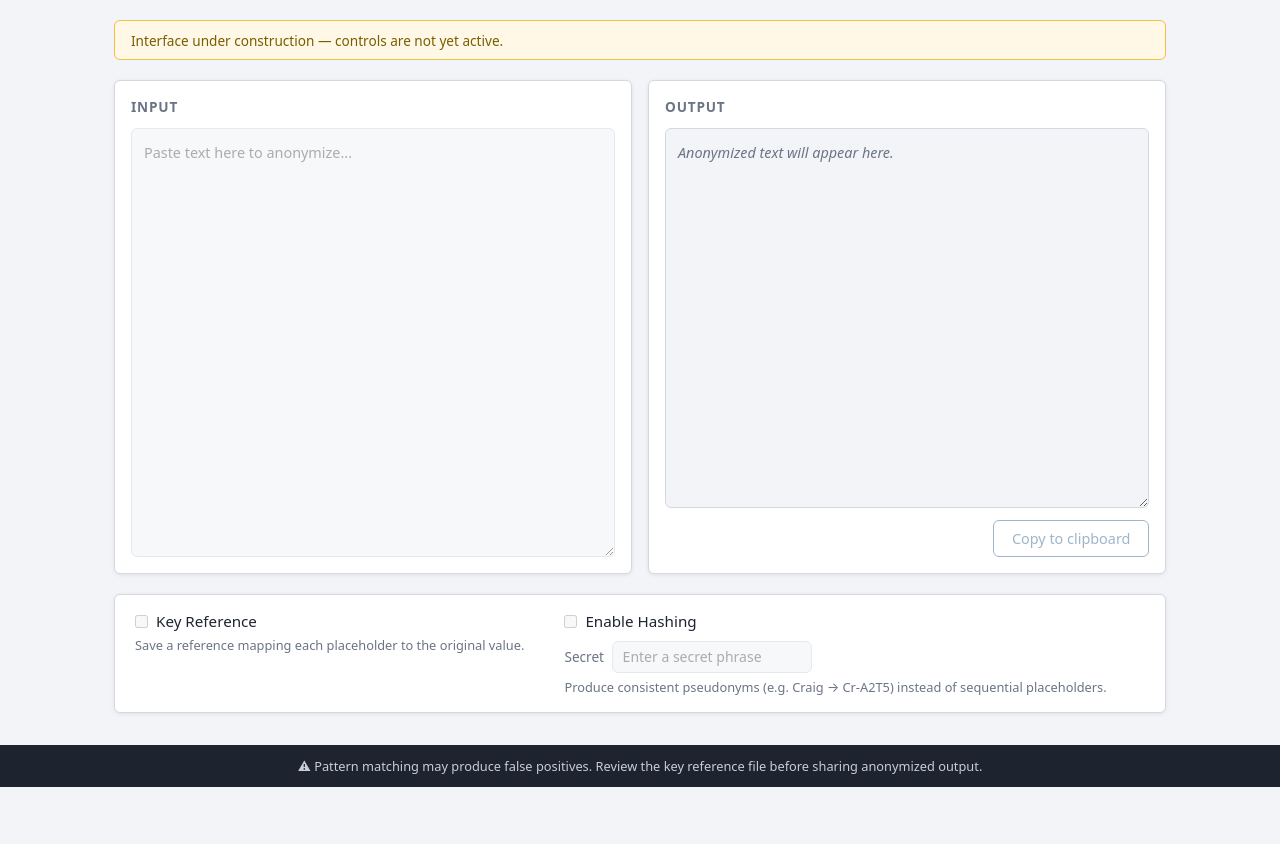
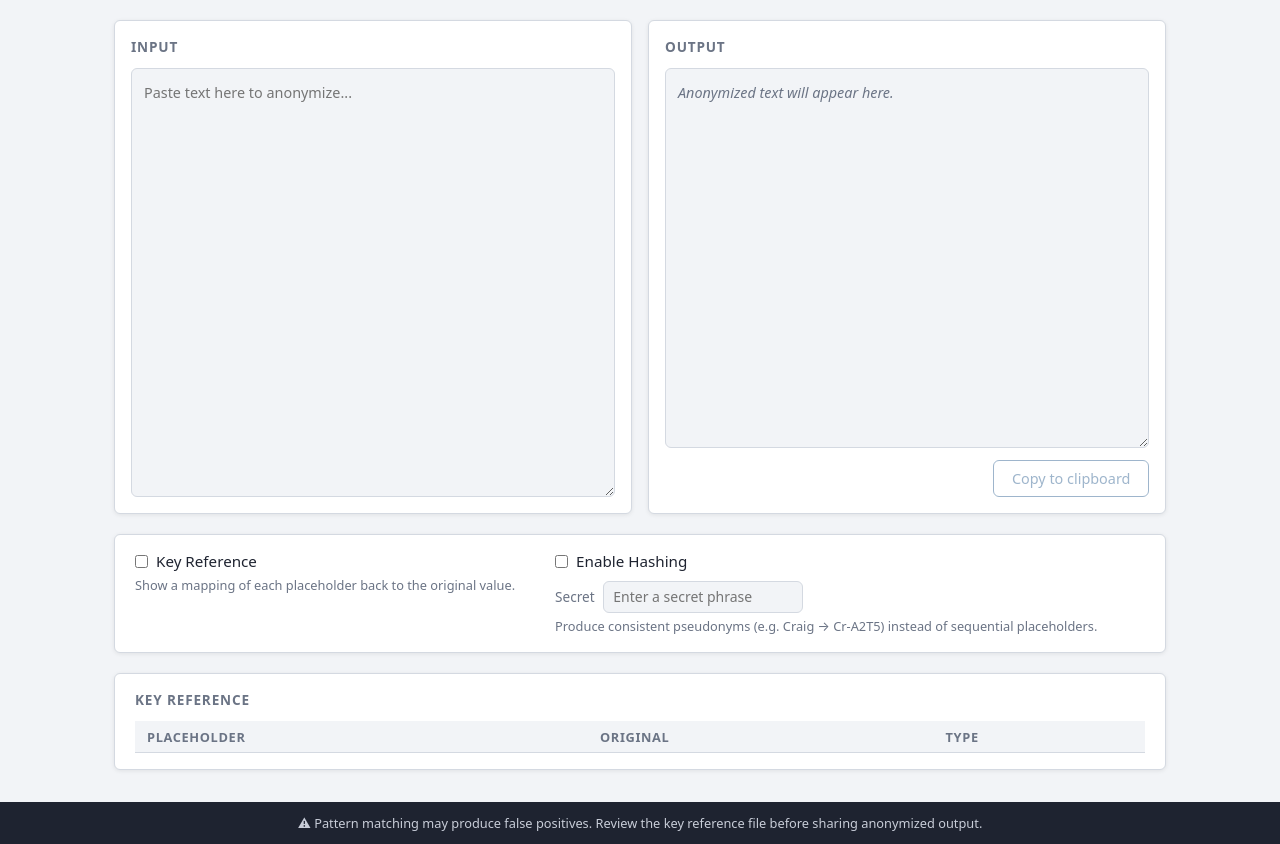
Before and after one commit to d-ranged/d-tach, a Flask app: page / in a window 1280 px wide. Shown: the part 52-896 px from the top of the page. Before the commit the page ends 839 px from the top, so only its background shows below. Run offline with Flask 3, Linux system fonts and the light colour scheme; lists and menus that the app fills with data are empty.

Commit message:
Wire text mode UI end-to-end with Anonymizer and HashEncoder (issue #11)
- app/__init__.py: initialise Anonymizer, LanguageDetector, UserSettings as
  app-level singletons so spaCy models load once at startup
- text_routes.py: POST /text/anonymize detects language, anonymizes, applies
  hash encoding to PERSON entities when enabled, saves settings, returns
  JSON with anonymized text, detected language, entities, and key reference
- text_mode.html: all controls functional; hashing toggle restores from
  saved settings; key reference section added; language badge added
- text_mode.js: debounced input handler, fetch POST, output rendering,
  copy button, hashing toggle shows/hides secret field, key reference toggle
- hash_encoder.py: add encode_full_name for splitting first/last name
- main.css: language badge, key reference table, error text styles

```diff
--- a/app/routes/text_routes.py
+++ b/app/routes/text_routes.py
@@ -1,4 +1,8 @@
-from flask import Blueprint, render_template
+import re
+
+from flask import Blueprint, current_app, jsonify, render_template, request
+
+from app.services.hash_encoder import HashEncoder
 
 bp = Blueprint("text", __name__)
 
@@ -6,10 +10,114 @@ bp = Blueprint("text", __name__)
 @bp.route("/")
 def index():
     """Redirect root to text mode."""
-    return render_template("text_mode.html", active_mode="text")
+    return _render_text_mode()
 
 
 @bp.route("/text")
 def text_mode():
     """Render the Text Mode page."""
-    return render_template("text_mode.html", active_mode="text")
+    return _render_text_mode()
+
+
+@bp.route("/text/anonymize", methods=["POST"])
+def anonymize():
+    """Anonymize submitted text and return the result as JSON.
+
+    Expects JSON body:
+        text                 (str)  — the text to anonymize
+        hashing_enabled      (bool) — whether to apply hash encoding to names
+        secret               (str)  — required when hashing_enabled is true
+        key_reference_enabled (bool) — whether to include a key reference in the response
+
+    Returns JSON:
+        anonymized_text   (str)
+        detected_language (str)  — 'en' or 'nl'
+        entities          (list) — [{type, original, placeholder}, …]
+        key_reference     (list) — deduplicated entity list when key_reference_enabled
+        error             (str)  — present only when a validation error occurs
+    """
+    data = request.get_json(force=True, silent=True) or {}
+    text: str = data.get("text", "")
+    hashing_enabled: bool = bool(data.get("hashing_enabled", False))
+    secret: str = data.get("secret", "")
+    key_reference_enabled: bool = bool(data.get("key_reference_enabled", False))
+
+    if not text.strip():
+        return jsonify({"anonymized_text": "", "entities": [], "key_reference": [],
+                        "detected_language": "en"})
+
+    if hashing_enabled and not secret.strip():
+        return jsonify({"error": "Enter a secret phrase to use hashing."}), 400
+
+    language: str = current_app.language_detector.detect(text)
+    result = current_app.anonymizer.anonymize(text, language)
+
+    anonymized = result.anonymized_text
+
+    # Build placeholder → hashed-name map for PERSON entities when hashing is on
+    hash_replacements: dict[str, str] = {}
+    if hashing_enabled:
+        encoder = HashEncoder(secret)
+        for entity in result.entities:
+            if entity.entity_type == "PERSON" and entity.placeholder not in hash_replacements:
+                hash_replacements[entity.placeholder] = encoder.encode_full_name(
+                    entity.original_text
+                )
+        if hash_replacements:
+            # Replace all at once; sort by length descending to avoid partial matches
+            pattern = re.compile(
+                "|".join(
+                    re.escape(k)
+                    for k in sorted(hash_replacements, key=len, reverse=True)
+                )
+            )
+            anonymized = pattern.sub(lambda m: hash_replacements[m.group()], anonymized)
+
+    # Build entities output list with final placeholders
+    entities_out = []
+    for entity in result.entities:
+        placeholder = hash_replacements.get(entity.placeholder, entity.placeholder)
+        entities_out.append({
+            "type": entity.entity_type,
+            "original": entity.original_text,
+            "placeholder": placeholder,
+        })
+
+    # Persist settings
+    settings = current_app.user_settings
+    settings.hashing_enabled = hashing_enabled
+    if hashing_enabled and secret.strip():
+        settings.hashing_secret = secret
+    settings.save()
+
+    # Deduplicate key reference; only include placeholders present in the final text
+    key_reference = []
+    if key_reference_enabled:
+        seen: set[tuple[str, str]] = set()
+        for entry in entities_out:
+            key = (entry["placeholder"], entry["original"])
+            if key not in seen and entry["placeholder"] in anonymized:
+                key_reference.append(entry)
+                seen.add(key)
+
+    return jsonify({
+        "anonymized_text": anonymized,
+        "detected_language": language,
+        "entities": entities_out,
+        "key_reference": key_reference,
+    })
+
+
+# ---------------------------------------------------------------------------
+# Internal helpers
+# ---------------------------------------------------------------------------
+
+def _render_text_mode():
+    """Render text_mode.html with current UserSettings restored from disk."""
+    settings = current_app.user_settings
+    return render_template(
+        "text_mode.html",
+        active_mode="text",
+        hashing_enabled=settings.hashing_enabled,
+        hashing_secret=settings.hashing_secret,
+    )
--- a/app/static/css/main.css
+++ b/app/static/css/main.css
@@ -400,3 +400,70 @@ body {
     color: var(--color-footer-text);
     text-align: center;
 }
+
+/* ---- Panel heading row (output panel with lang badge) ---- */
+
+.panel-heading-row {
+    display: flex;
+    align-items: center;
+    gap: 0.6rem;
+}
+
+/* ---- Language badge ---- */
+
+.lang-badge {
+    font-size: 0.7rem;
+    font-weight: 700;
+    letter-spacing: 0.06em;
+    padding: 0.15rem 0.45rem;
+    border-radius: 3px;
+    background: var(--color-primary);
+    color: #fff;
+}
+
+/* ---- Key reference section ---- */
+
+.keyref-section {
+    background: var(--color-surface);
+    border: 1px solid var(--color-border);
+    border-radius: var(--radius);
+    box-shadow: var(--shadow);
+    padding: 1rem 1.25rem;
+    display: flex;
+    flex-direction: column;
+    gap: 0.75rem;
+}
+
+.keyref-table {
+    width: 100%;
+    border-collapse: collapse;
+    font-size: 0.875rem;
+}
+
+.keyref-table th,
+.keyref-table td {
+    text-align: left;
+    padding: 0.4rem 0.75rem;
+    border-bottom: 1px solid var(--color-border);
+}
+
+.keyref-table th {
+    font-weight: 600;
+    color: var(--color-text-muted);
+    font-size: 0.8rem;
+    text-transform: uppercase;
+    letter-spacing: 0.05em;
+    background: var(--color-bg);
+}
+
+.keyref-table tbody tr:last-child td {
+    border-bottom: none;
+}
+
+/* ---- Error text ---- */
+
+.error-text {
+    color: #c0392b;
+    font-style: italic;
+    font-size: 0.875rem;
+}
--- /dev/null
+++ b/app/static/js/text_mode.js
@@ -0,0 +1,164 @@
+"use strict";
+
+const inputEl       = document.getElementById("input-text");
+const outputEl      = document.getElementById("output-text");
+const copyBtn       = document.getElementById("copy-btn");
+const hashingToggle = document.getElementById("hashing-toggle");
+const secretField   = document.getElementById("secret-field");
+const secretInput   = document.getElementById("secret-input");
+const keyrefToggle  = document.getElementById("keyref-toggle");
+const keyrefSection = document.getElementById("keyref-section");
+const keyrefBody    = document.getElementById("keyref-body");
+const langBadge     = document.getElementById("lang-badge");
+
+const DEBOUNCE_MS = 600;
+let debounceTimer = null;
+
+// ---------------------------------------------------------------------------
+// Anonymize
+// ---------------------------------------------------------------------------
+
+function scheduleAnonymize() {
+    clearTimeout(debounceTimer);
+    debounceTimer = setTimeout(runAnonymize, DEBOUNCE_MS);
+}
+
+async function runAnonymize() {
+    const text = inputEl.value;
+    if (!text.trim()) {
+        resetOutput();
+        return;
+    }
+
+    if (hashingToggle.checked && !secretInput.value.trim()) {
+        showError("Enter a secret phrase to use hashing.");
+        return;
+    }
+
+    setOutputLoading();
+
+    try {
+        const response = await fetch("/text/anonymize", {
+            method: "POST",
+            headers: { "Content-Type": "application/json" },
+            body: JSON.stringify({
+                text,
+                hashing_enabled: hashingToggle.checked,
+                secret: secretInput.value,
+                key_reference_enabled: keyrefToggle.checked,
+            }),
+        });
+
+        const data = await response.json();
+
+        if (data.error) {
+            showError(data.error);
+            return;
+        }
+
+        renderOutput(data);
+    } catch {
+        showError("Processing failed — please try again.");
+    }
+}
+
+// ---------------------------------------------------------------------------
+// Output rendering
+// ---------------------------------------------------------------------------
+
+function renderOutput(data) {
+    outputEl.textContent = data.anonymized_text;
+    copyBtn.disabled = false;
+
+    langBadge.textContent = data.detected_language.toUpperCase();
+    langBadge.hidden = false;
+
+    if (keyrefToggle.checked && data.key_reference.length > 0) {
+        renderKeyReference(data.key_reference);
+        keyrefSection.hidden = false;
+    } else {
+        keyrefSection.hidden = true;
+    }
+}
+
+function renderKeyReference(entries) {
+    keyrefBody.innerHTML = "";
+    const fragment = document.createDocumentFragment();
+    for (const entry of entries) {
+        const row = document.createElement("tr");
+        const tdPlaceholder = document.createElement("td");
+        const tdOriginal    = document.createElement("td");
+        const tdType        = document.createElement("td");
+        tdPlaceholder.textContent = entry.placeholder;
+        tdOriginal.textContent    = entry.original;
+        tdType.textContent        = entry.type;
+        row.append(tdPlaceholder, tdOriginal, tdType);
+        fragment.appendChild(row);
+    }
+    keyrefBody.appendChild(fragment);
+}
+
+function resetOutput() {
+    outputEl.innerHTML = '<span class="placeholder-text">Anonymized text will appear here.</span>';
+    copyBtn.disabled = true;
+    langBadge.hidden = true;
+    keyrefSection.hidden = true;
+}
+
+function setOutputLoading() {
+    outputEl.innerHTML = '<span class="placeholder-text">Processing&hellip;</span>';
+    copyBtn.disabled = true;
+}
+
+function showError(message) {
+    const span = document.createElement("span");
+    span.className = "error-text";
+    span.textContent = message;
+    outputEl.innerHTML = "";
+    outputEl.appendChild(span);
+    copyBtn.disabled = true;
+}
+
+// ---------------------------------------------------------------------------
+// Copy button
+// ---------------------------------------------------------------------------
+
+copyBtn.addEventListener("click", () => {
+    const text = outputEl.textContent;
+    if (!text) return;
+    navigator.clipboard.writeText(text).then(() => {
+        copyBtn.textContent = "Copied!";
+        setTimeout(() => { copyBtn.textContent = "Copy to clipboard"; }, 1500);
+    });
+});
+
+// ---------------------------------------------------------------------------
+// Toggle: hashing
+// ---------------------------------------------------------------------------
+
+hashingToggle.addEventListener("change", () => {
+    secretField.hidden = !hashingToggle.checked;
+    if (!hashingToggle.checked) {
+        secretInput.value = "";
+    }
+    if (inputEl.value.trim()) runAnonymize();
+});
+
+secretInput.addEventListener("input", scheduleAnonymize);
+
+// ---------------------------------------------------------------------------
+// Toggle: key reference
+// ---------------------------------------------------------------------------
+
+keyrefToggle.addEventListener("change", () => {
+    if (!keyrefToggle.checked) {
+        keyrefSection.hidden = true;
+    }
+    if (inputEl.value.trim()) runAnonymize();
+});
+
+// ---------------------------------------------------------------------------
+// Main input
+// ---------------------------------------------------------------------------
+
+inputEl.addEventListener("input", scheduleAnonymize);
--- a/app/templates/text_mode.html
+++ b/app/templates/text_mode.html
@@ -3,10 +3,6 @@
 {% block title %}Text Mode{% endblock %}
 
 {% block content %}
-<div class="wip-banner">
-    Interface under construction — controls are not yet active.
-</div>
-
 <section class="panels">
     <div class="panel panel-input">
         <h2 class="panel-heading">Input</h2>
@@ -14,12 +10,14 @@
             class="text-area"
             id="input-text"
             placeholder="Paste text here to anonymize..."
-            disabled
         ></textarea>
     </div>
 
     <div class="panel panel-output">
-        <h2 class="panel-heading">Output</h2>
+        <div class="panel-heading-row">
+            <h2 class="panel-heading">Output</h2>
+            <span class="lang-badge" id="lang-badge" hidden></span>
+        </div>
         <div class="text-area output-area" id="output-text" aria-label="Anonymized output">
             <span class="placeholder-text">Anonymized text will appear here.</span>
         </div>
@@ -30,25 +28,31 @@
 <section class="settings-bar">
     <div class="setting-group">
         <label class="toggle-label">
-            <input type="checkbox" class="toggle" id="keyref-toggle" disabled>
+            <input type="checkbox" class="toggle" id="keyref-toggle">
             <span>Key Reference</span>
         </label>
-        <p class="setting-hint">Save a reference mapping each placeholder to the original value.</p>
+        <p class="setting-hint">Show a mapping of each placeholder back to the original value.</p>
     </div>
 
     <div class="setting-group">
         <label class="toggle-label">
-            <input type="checkbox" class="toggle" id="hashing-toggle" disabled>
+            <input
+                type="checkbox"
+                class="toggle"
+                id="hashing-toggle"
+                {% if hashing_enabled %}checked{% endif %}
+            >
             <span>Enable Hashing</span>
         </label>
-        <div class="secret-field" id="secret-field" hidden>
+        <div class="secret-field" id="secret-field" {% if not hashing_enabled %}hidden{% endif %}>
             <label for="secret-input" class="secret-label">Secret</label>
             <input
                 type="password"
                 id="secret-input"
                 class="secret-input"
                 placeholder="Enter a secret phrase"
-                disabled
+                value="{{ hashing_secret }}"
+                autocomplete="off"
             >
         </div>
         <p class="setting-hint">
@@ -57,4 +61,22 @@
         </p>
     </div>
 </section>
+
+<section class="keyref-section" id="keyref-section" hidden>
+    <h2 class="section-heading">Key Reference</h2>
+    <table class="keyref-table">
+        <thead>
+            <tr>
+                <th>Placeholder</th>
+                <th>Original</th>
+                <th>Type</th>
+            </tr>
+        </thead>
+        <tbody id="keyref-body"></tbody>
+    </table>
+</section>
 {% endblock %}
+
+{% block scripts %}
+<script src="{{ url_for('static', filename='js/text_mode.js') }}"></script>
+{% endblock %}
```
Also changed, not shown: app/__init__.py (+14 -0 lines), app/services/hash_encoder.py (+17 -0 lines).
